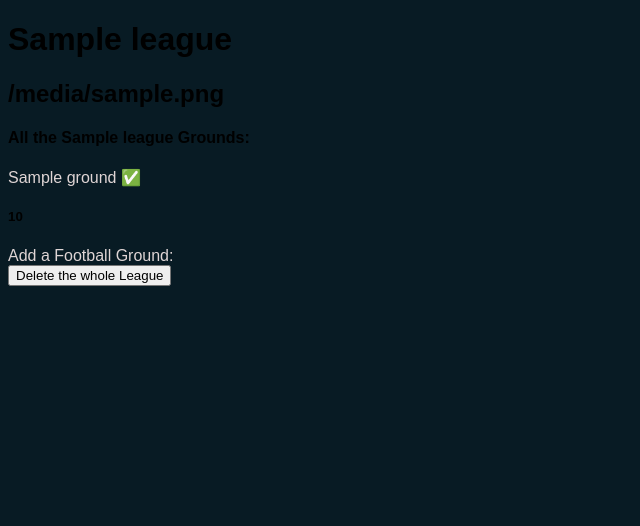
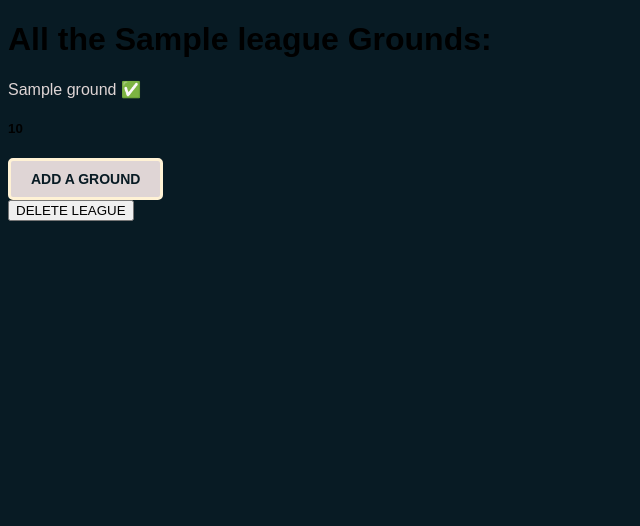
Before and after one commit to nicolasgoetschel/groundhopping_app, a Flask app: page /leagues/1 in a window 1280 px wide. Shown: the part 176-702 px from the top of the page, without its empty margins (0-640 px from the left). Run offline with Flask 3, Linux system fonts and the light colour scheme; a database or web service that is not in the repository returns one stand-in record (Sample ...); some libraries are stand-ins or nearby versions.

Commit message:
leagues html adjusted

```diff
--- a/templates/leagues/new.html
+++ b/templates/leagues/new.html
@@ -3,7 +3,7 @@
 
 <main>
   <div>
-    <h1>Add a new League:</h1>
+    <h1 class="section-header">Add a new League:</h1>
     <form action="/leagues" method = "POST">
         <label for="name">League Name</label>
         <input type="text" id = "name" name = "name">
--- a/templates/leagues/show.html
+++ b/templates/leagues/show.html
@@ -1,31 +1,30 @@
 {% extends 'base.html' %}
 {% block content %}
+<main class = "countries_main_container">
+  <div class = "country_container">
 
-<main>
-  <div>
-
-    <h1>{{ league.name }}</h1>
-    <h2>{{ league.logo }}</h2>
-    <h4>All the {{league.name}} Grounds:</h4>
+    <h1>All the {{league.name}} Grounds:</h1>
     {% for ground in grounds  %}
     {% if  league.id == ground.league.id %}
 
     {% if ground.visited %}
-    <a href="/grounds/{{ground.id}}">{{ ground.name }} &#9989; </a>
+    <a class = "link" href="/grounds/{{ground.id}}">{{ ground.name }} &#9989; </a>
     <h5>{{ ground.capacity }}</h5>
-
     {% else %}
-
     <a href="/grounds/{{ground.id}}">{{ ground.name }} &#10060; </a>
     <h5>{{ ground.capacity }}</h5>
-
     {% endif %}
-
     {% endif %}
     {% endfor %}
-    <a href="/grounds/new">Add a Football Ground:</a>
+    <form>
+      <a class="btn-style" href="/grounds/new"><button type="button">ADD A GROUND</button></a>
+      </form>
+    <!-- <a href="/grounds/new">Add a Football Ground:</a> -->
+    <!-- <form action="/leagues/{{league.id}}/delete" method = "POST">
+      <button>Delete the whole League</button> -->
+    </form>
     <form action="/leagues/{{league.id}}/delete" method = "POST">
-      <button>Delete the whole League</button>
+      <button class="style-btn">DELETE LEAGUE</button>
     </form>
 
   </div>
```
Also changed, not shown: templates/leagues/index.html (+10 -14 lines).
